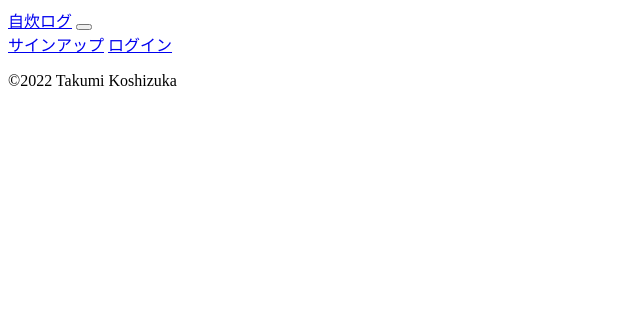
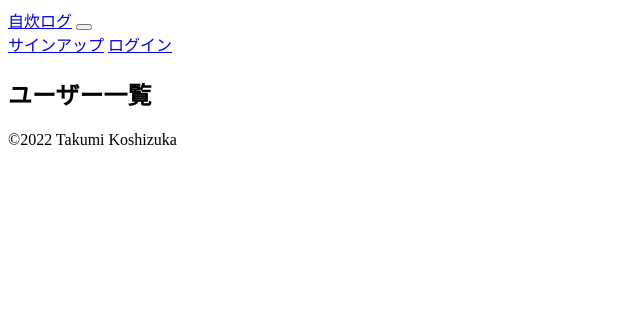
Before and after one commit to 54chair/jisui-log, a Rails app: page /users in a window 1280 px wide. Shown: the top 316 px of the page, without its empty margins (0-640 px from the left). Run offline with Rails 7, Linux system fonts and the light colour scheme; style sheets or scripts are compiled from the project's sources.

Commit message:
ユーザー一覧ページのデザインの編集

```diff
--- a/app/views/posts/new.html.erb
+++ b/app/views/posts/new.html.erb
@@ -4,7 +4,7 @@
   </div>
   <div class="post-new-form">
     <div class="row d-flex justify-content-center">
-      <div class="col-md-5">
+      <div class="col-md-6">
         <%= form_with(model: @post, local: true) do |f| %>
           <div class="mb-3">
             <%= f.label :title, "料理名", { class: "form-label"} %>
--- a/app/views/users/index.html.erb
+++ b/app/views/users/index.html.erb
@@ -1,3 +1,18 @@
-<% @users.each do |user| %>
-  <%= link_to user.username, user_path(user) %>
-<% end %>
+<section class="users-list">
+  <div class="user-list-item">
+    <h2>ユーザー一覧</h2>
+  </div>
+  <div class="user-list-group">
+    <div class="row d-flex justify-content-center">
+      <div class ="col-md-6">
+        <ul class="list-group">
+          <% @users.each do |user| %>
+            <li class="list-group-item">
+              <%= link_to user.username, user_path(user) %>
+            </li>
+          <% end %>
+        </ul>
+      </div>
+    </div>
+  </div>
+</section>
```
Also changed, not shown: app/javascript/stylesheets/application.scss (+11 -2 lines).
